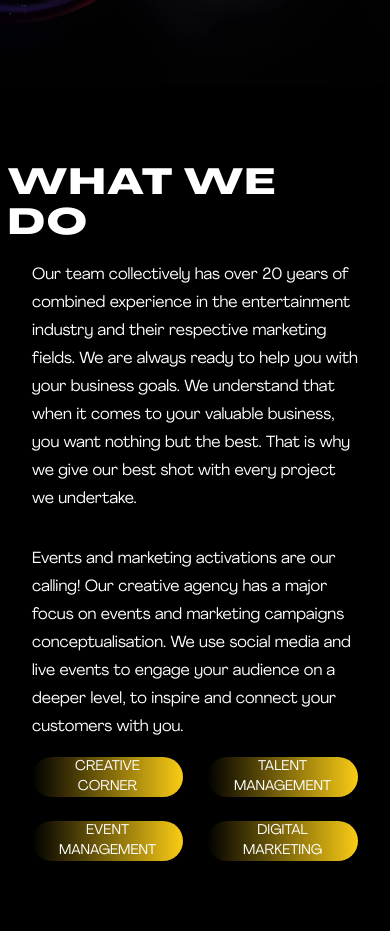
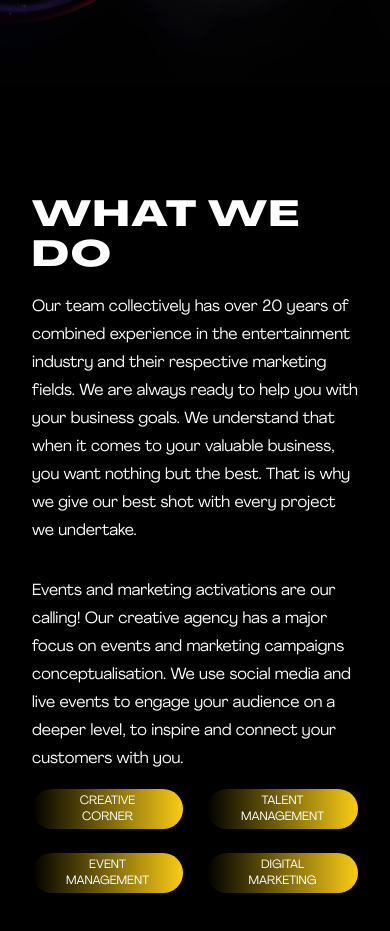
Before and after one commit to PhilaniNcube/greybeard, a Next.js app: page /about in a window 390 px wide. Shown: the part 759-1690 px from the top of the page. Built offline with nearby package versions, Linux system fonts and the light colour scheme.

Commit message:
Update button styles for Creative Corner and Digital Marketing modals

```diff
--- a/app/about/_components/creative-corner-modal.tsx
+++ b/app/about/_components/creative-corner-modal.tsx
@@ -18,7 +18,7 @@ const CreativeCornerModal = () => {
   return (
     <Dialog>
       <DialogTrigger asChild>
-        <Button className="px-6 text-sm lg:text-lg text-white uppercase rounded-full bg-gradient-to-r from-black to-yellow-400">
+        <Button className="px-6 text-xs sm:text-sm lg:text-lg text-white uppercase rounded-full bg-gradient-to-r from-black to-yellow-400">
           Creative Corner
         </Button>
       </DialogTrigger>
--- a/app/about/_components/digital-marketing-modal.tsx
+++ b/app/about/_components/digital-marketing-modal.tsx
@@ -17,7 +17,7 @@ const DigitalMarketingModal = () => {
   return (
 			<Dialog>
 				<DialogTrigger asChild>
-        <Button className="px-6 text-sm lg:text-lg text-white uppercase rounded-full bg-gradient-to-r from-black to-yellow-400">
+					<Button className="px-6 text-xs sm:text-sm lg:text-lg text-white uppercase rounded-full bg-gradient-to-r from-black to-yellow-400">
 						Digital Marketing
 					</Button>
 				</DialogTrigger>
@@ -38,7 +38,7 @@ const DigitalMarketingModal = () => {
 					<h3
 						className={cn(
 							"text-2xl px-6 text-white -translate-x-6 uppercase font-extrabold tracking-wider",
-            agrandir.className
+							agrandir.className,
 						)}
 					>
 						Digital Marketing
--- a/app/about/_components/event-management-modal.tsx
+++ b/app/about/_components/event-management-modal.tsx
@@ -17,7 +17,7 @@ const EventManagementModal = () => {
   return (
 			<Dialog>
 				<DialogTrigger asChild>
-        <Button className="px-6 text-sm lg:text-lg text-white uppercase rounded-full bg-gradient-to-r from-black to-yellow-400">
+					<Button className="px-6 text-xs sm:text-sm lg:text-lg text-white uppercase rounded-full bg-gradient-to-r from-black to-yellow-400">
 						Event Management
 					</Button>
 				</DialogTrigger>
@@ -40,7 +40,7 @@ const EventManagementModal = () => {
 					<h3
 						className={cn(
 							"text-2xl px-6 text-white -translate-x-6 uppercase font-extrabold tracking-wider",
-            agrandir.className
+							agrandir.className,
 						)}
 					>
 						Event Management
--- a/app/about/_components/talent-management-modal.tsx
+++ b/app/about/_components/talent-management-modal.tsx
@@ -17,7 +17,7 @@ const TalentManagementModal = () => {
   return (
 			<Dialog>
 				<DialogTrigger asChild>
-        <Button className="px-6 text-sm lg:text-lg text-white uppercase rounded-full bg-gradient-to-r from-black to-yellow-400">
+					<Button className="px-6 text-xs sm:text-sm lg:text-lg text-white uppercase rounded-full bg-gradient-to-r from-black to-yellow-400">
 						Talent Management
 					</Button>
 				</DialogTrigger>
@@ -39,7 +39,7 @@ const TalentManagementModal = () => {
 					<h3
 						className={cn(
 							"text-2xl px-6 text-white -translate-x-6 uppercase font-extrabold tracking-wider",
-            agrandir.className
+							agrandir.className,
 						)}
 					>
 						Talent Management
--- a/app/about/_components/what-we-do.tsx
+++ b/app/about/_components/what-we-do.tsx
@@ -10,7 +10,7 @@ import { agrandir } from "@/app/fonts";
 
 const WhatWeDo = () => {
   return (
-    <section className="relative h-dvh" id="what-we-do">
+    <section className="relative min-h-dvh py-8" id="what-we-do">
       <Image
         src="/images/visor.webp"
         width={1920}
@@ -23,7 +23,7 @@ const WhatWeDo = () => {
         <div className="w-full col-span-2 lg:col-span-1">
           <h1
             className={cn(
-              "text-4xl lg:text-7xl text-white -translate-x-6 uppercase font-extrabold tracking-wider"
+              "text-4xl lg:text-7xl text-white lg:-translate-x-6 uppercase font-extrabold tracking-wider"
             , agrandir.className)}
           >
             What We Do
```
Lines whose indentation alone changed are shown as unchanged.
